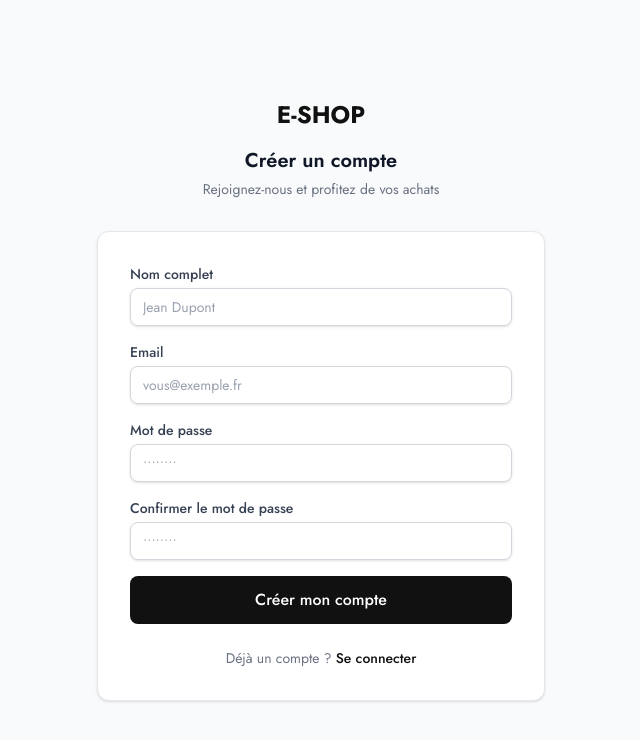
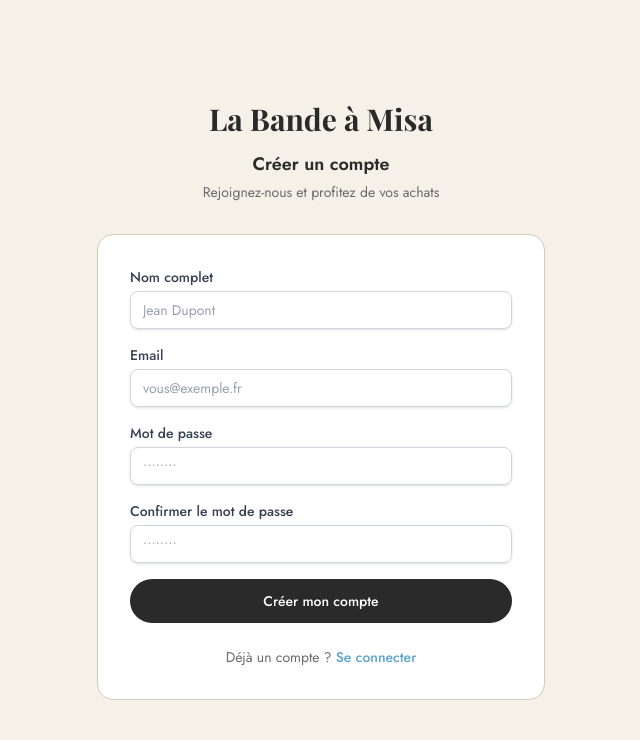
Before and after one commit to CecileLehoux/la-bande-a-misa, a Next.js app: page /register in a window 1280 px wide. Shown: the top 740 px of the page, without its empty margins (319-959 px from the left). Built offline with nearby package versions, Linux system fonts and the light colour scheme; a web font is replaced by a local one.

Commit message:
fix: page register — branding La Bande à Misa + styles cohérents avec login

```diff
--- a/src/app/(auth)/register/page.tsx
+++ b/src/app/(auth)/register/page.tsx
@@ -56,15 +56,17 @@ export default function RegisterPage() {
   }
 
   return (
-    <div className="flex min-h-screen items-center justify-center bg-gray-50 px-4">
+    <div className="flex min-h-screen items-center justify-center bg-[var(--cream)] px-4">
       <div className="w-full max-w-md">
         <div className="text-center mb-8">
-          <Link href="/" className="text-2xl font-bold">E-SHOP</Link>
-          <h1 className="mt-4 text-xl font-semibold text-gray-900">Créer un compte</h1>
-          <p className="mt-1 text-sm text-gray-500">Rejoignez-nous et profitez de vos achats</p>
+          <Link href="/" className="inline-block">
+            <span className="font-[family-name:var(--font-playfair)] text-3xl font-bold text-[var(--dark)]">La Bande à Misa</span>
+          </Link>
+          <h1 className="mt-3 text-lg font-semibold text-[var(--dark)]">Créer un compte</h1>
+          <p className="mt-1 text-sm text-[var(--gray)]">Rejoignez-nous et profitez de vos achats</p>
         </div>
 
-        <div className="rounded-xl border border-gray-200 bg-white p-8 shadow-sm">
+        <div className="rounded-2xl border border-[var(--beige-dark)] bg-white p-8">
           <form onSubmit={handleSubmit(onSubmit)} className="space-y-4">
             <Input
               label="Nom complet"
@@ -100,14 +102,18 @@ export default function RegisterPage() {
               </div>
             )}
 
-            <Button type="submit" className="w-full" size="lg" loading={isSubmitting}>
-              Créer mon compte
-            </Button>
+            <button
+              type="submit"
+              disabled={isSubmitting}
+              className="w-full rounded-full bg-[var(--dark)] py-3 text-sm font-medium text-white hover:bg-[var(--terracotta)] transition-colors disabled:opacity-50"
+            >
+              {isSubmitting ? "Création…" : "Créer mon compte"}
+            </button>
           </form>
 
           <div className="mt-6 text-center text-sm">
-            <span className="text-gray-500">Déjà un compte ? </span>
-            <Link href="/login" className="font-medium hover:underline">
+            <span className="text-[var(--gray)]">Déjà un compte ? </span>
+            <Link href="/login" className="font-medium text-[var(--terracotta)] hover:underline">
               Se connecter
             </Link>
           </div>
```
